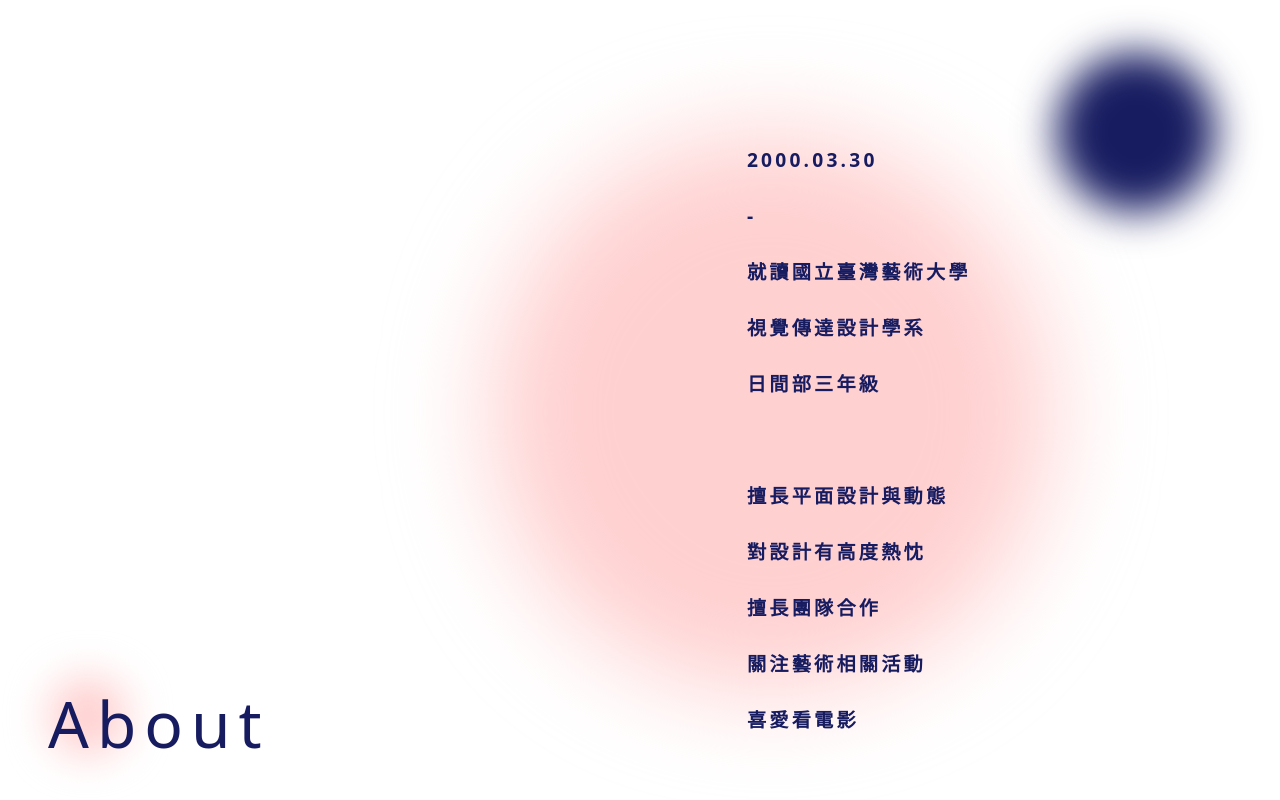
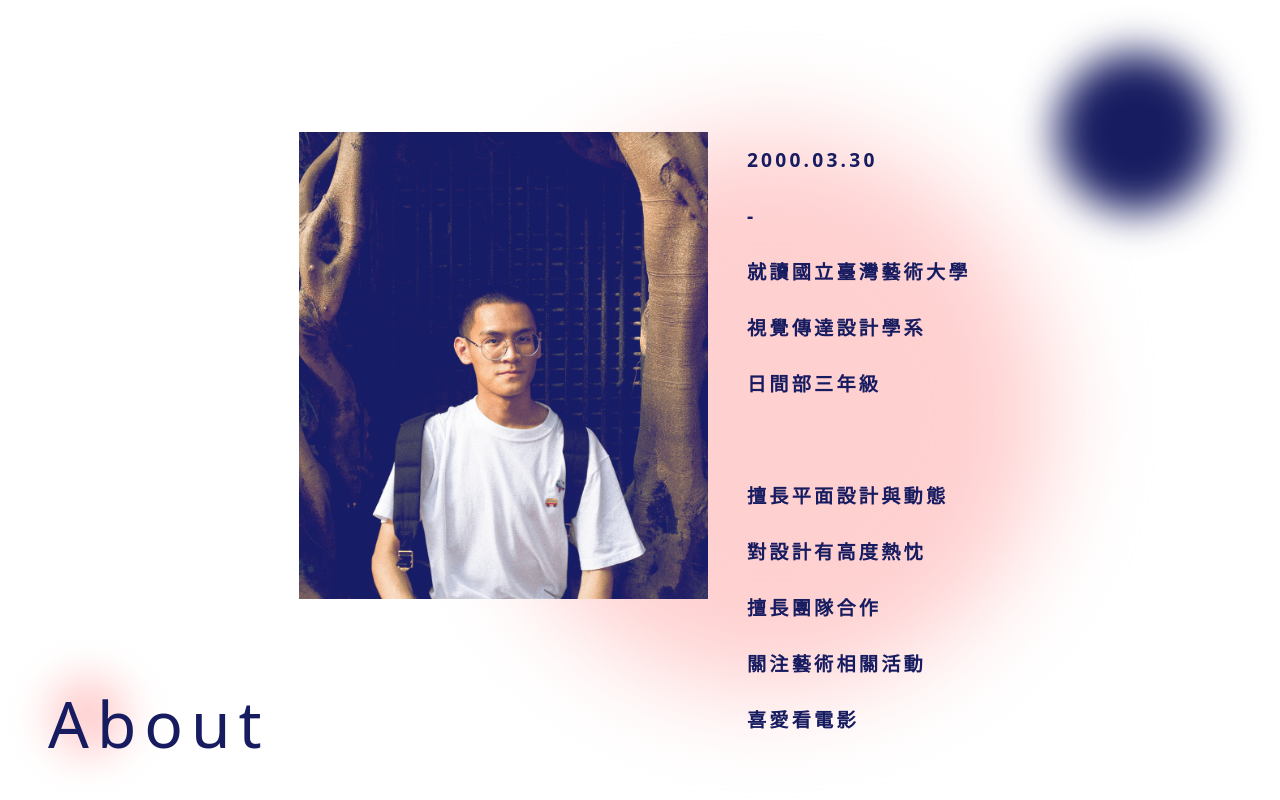
Before and after one commit to tzuyun-creat/Tzu-Yun, a plain HTML site: page index.html in a window 1280 px wide. Shown: the part 860-1660 px from the top of the page. Drawn offline with nearby package versions, Linux system fonts and the light colour scheme; files that its build step writes are made by us from their sources; the site is published under a folder, as on GitHub Pages, so addresses that start at the root find nothing.

Commit message:
Update index.html

```diff
--- a/index.html
+++ b/index.html
@@ -85,7 +85,7 @@
           <p>About</p>
         </div>
         <div class="myself">
-          <div class="meimg"><img src="/src/TzuYun/Tzuyun2.png" alt=""></div>
+          <div class="meimg"><img src="./src/TzuYun/Tzuyun2.png" alt=""></div>
           <div class="metext">
             <p>2000.03.30</p>
             <p>-</p>
```
